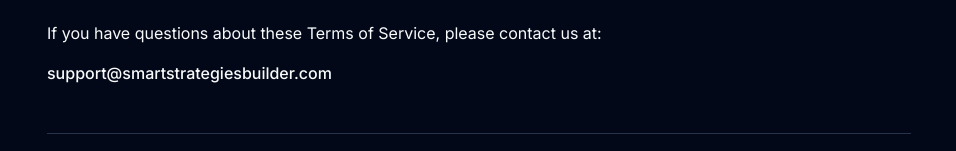
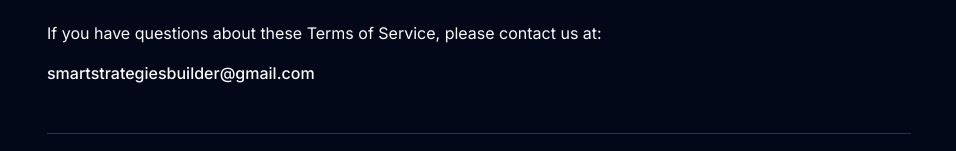
Before and after one commit to DowellHd/ssb-web, a Next.js app: page /terms in a window 1280 px wide. Shown: the part 10564-10715 px from the top of the page, without its empty margins (161-1117 px from the left). Built offline with nearby package versions, Linux system fonts and the light colour scheme; no server answers.

Commit message:
fix(terms): update contact email in section 23 to smartstrategiesbuilder@gmail.com

```diff
--- a/src/app/terms/page.tsx
+++ b/src/app/terms/page.tsx
@@ -456,7 +456,7 @@ export default function TermsPage() {
           If you have questions about these Terms of Service, please contact us at:
         </p>
         <p className="font-medium">
-          support@smartstrategiesbuilder.com
+          smartstrategiesbuilder@gmail.com
         </p>
       </section>
 
```
